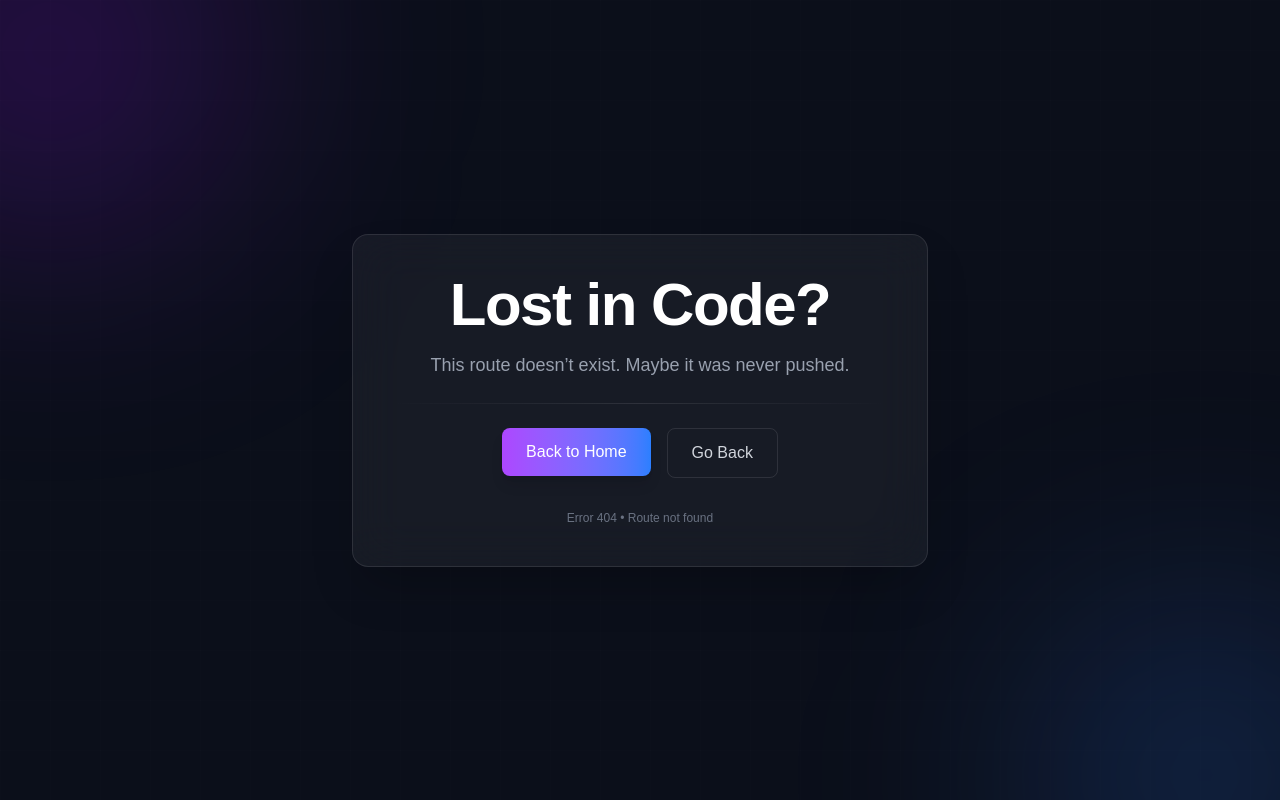
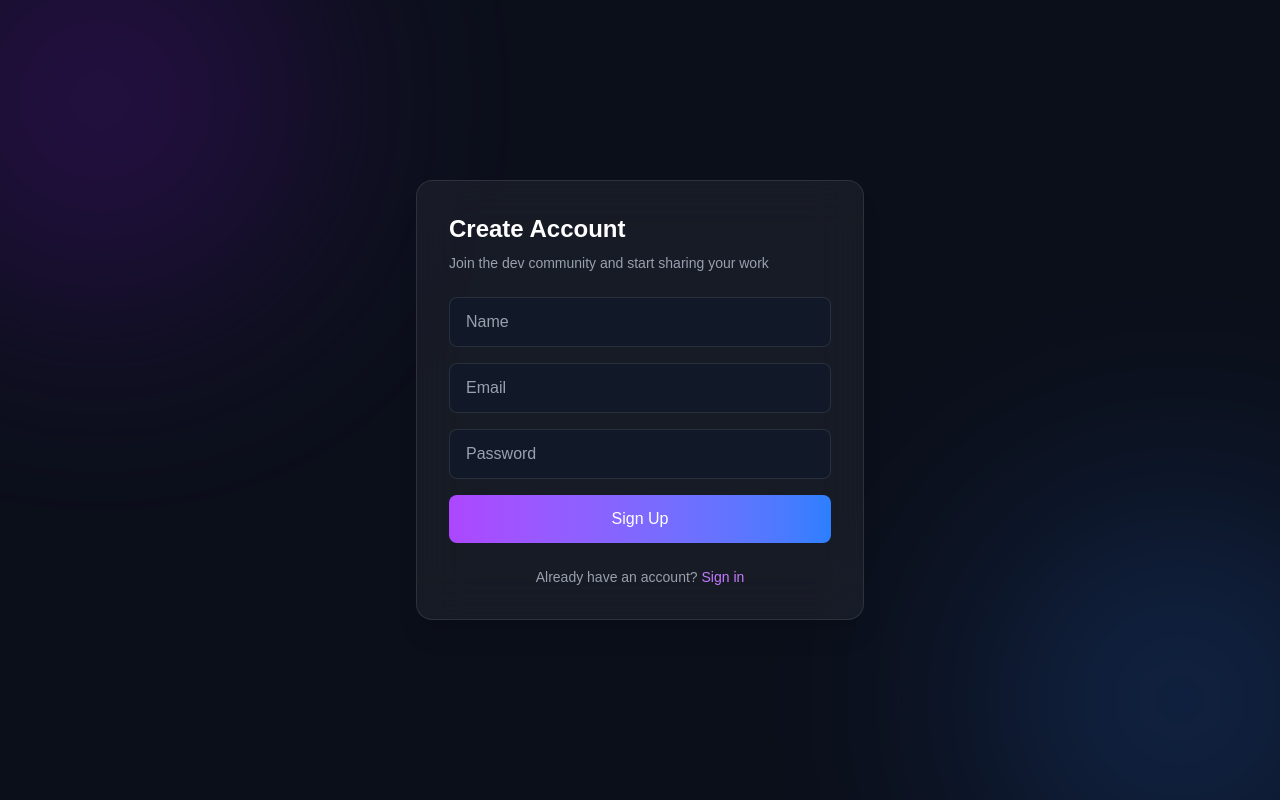
Before and after one commit to devspark-2501/DevCollab-Website, a Next.js app in the folder front-end/: page /create-auth in a window 1280 px wide. Before the commit this address had no page. Built offline with nearby package versions, Linux system fonts and the light colour scheme.

Commit message:
UI for CredentialAuth!!

```diff
--- /dev/null
+++ b/front-end/app/create-auth/page.js
@@ -0,0 +1,87 @@
+'use client'
+
+import { useState } from "react"
+import Link from "next/link"
+
+export default function SignUp() {
+
+    const [name, setName] = useState("")
+    const [email, setEmail] = useState("")
+    const [password, setPassword] = useState("")
+
+    const handleSignup = async (e) => {
+        e.preventDefault();
+
+        // TODO: connect to your API
+        console.log({ name, email, password })
+    }
+
+    return (
+        <div className="min-h-screen flex items-center justify-center bg-[#0b0f1a] relative overflow-hidden">
+
+            {/* Background Glow */}
+            <div className="absolute w-[400px] h-[400px] bg-purple-600 opacity-20 blur-[120px] rounded-full top-[-100px] left-[-100px]" />
+            <div className="absolute w-[400px] h-[400px] bg-blue-500 opacity-20 blur-[120px] rounded-full bottom-[-100px] right-[-100px]" />
+
+            {/* Card */}
+            <div className="relative z-10 w-[90%] max-w-md p-8 rounded-2xl bg-white/5 backdrop-blur-xl border border-white/10 shadow-xl">
+
+                <h1 className="text-2xl font-semibold text-white mb-2">
+                    Create Account
+                </h1>
+
+                <p className="text-gray-400 text-sm mb-6">
+                    Join the dev community and start sharing your work
+                </p>
+
+                {/* Form */}
+                <form onSubmit={handleSignup} className="flex flex-col gap-4">
+
+                    <input
+                        type="text"
+                        placeholder="Name"
+                        value={name}
+                        onChange={(e) => setName(e.target.value)}
+                        className="w-full px-4 py-3 rounded-lg bg-[#111827] border border-white/10 text-white placeholder-gray-400 focus:outline-none focus:border-purple-500"
+                        required
+                    />
+
+                    <input
+                        type="email"
+                        placeholder="Email"
+                        value={email}
+                        onChange={(e) => setEmail(e.target.value)}
+                        className="w-full px-4 py-3 rounded-lg bg-[#111827] border border-white/10 text-white placeholder-gray-400 focus:outline-none focus:border-purple-500"
+                        required
+                    />
+
+                    <input
+                        type="password"
+                        placeholder="Password"
+                        value={password}
+                        onChange={(e) => setPassword(e.target.value)}
+                        className="w-full px-4 py-3 rounded-lg bg-[#111827] border border-white/10 text-white placeholder-gray-400 focus:outline-none focus:border-purple-500"
+                        required
+                    />
+
+                    <button
+                        type="submit"
+                        className="w-full py-3 rounded-lg bg-gradient-to-r from-purple-500 to-blue-500 text-white font-medium hover:opacity-90 transition"
+                    >
+                        Sign Up
+                    </button>
+
+                </form>
+
+                {/* Redirect Link */}
+                <p className="text-gray-400 text-sm mt-6 text-center">
+                    Already have an account?{" "}
+                    <Link href="/sign-up" className="text-purple-400 hover:underline">
+                        Sign in
+                    </Link>
+                </p>
+
+            </div>
+        </div>
+    )
+}
--- a/front-end/app/sign-up/page.js
+++ b/front-end/app/sign-up/page.js
@@ -100,20 +100,20 @@ export default function Sign() {
                 </form>
 
                 {/* OAuth Buttons */}
-                <div className="flex flex-col gap-4">
+                <div className="flex gap-3">
 
                     <button
                         onClick={() => signIn("github")}
-                        className="w-full py-3 rounded-lg bg-[#111827] border border-white/10 text-white font-medium hover:bg-white/10 transition"
+                        className="flex-1 py-2.5 rounded-lg bg-[#0f172a] border border-white/10 text-white text-sm font-medium hover:bg-white/10 transition"
                     >
-                        Continue with GitHub
+                        GitHub
                     </button>
 
                     <button
                         onClick={() => signIn("google")}
-                        className="w-full py-3 rounded-lg bg-gradient-to-r from-purple-500 to-blue-500 text-white font-medium hover:opacity-90 transition"
+                        className="flex-1 py-2.5 rounded-lg bg-[#0f172a] border border-white/10 text-white text-sm font-medium  hover:bg-white/10 transition"
                     >
-                        Continue with Google
+                        Google
                     </button>
 
                 </div>
@@ -121,10 +121,11 @@ export default function Sign() {
                 {/* Sign Up Link */}
                 <p className="text-gray-400 text-sm mt-6 text-center">
                     Don’t have an account?{" "}
-                    <Link href="/signup" className="text-purple-400 hover:underline">
+                    <Link href="/create-auth" className="text-purple-400 hover:underline">
                         Sign up
                     </Link>
                 </p>
+
 
             </div>
         </div>
```
